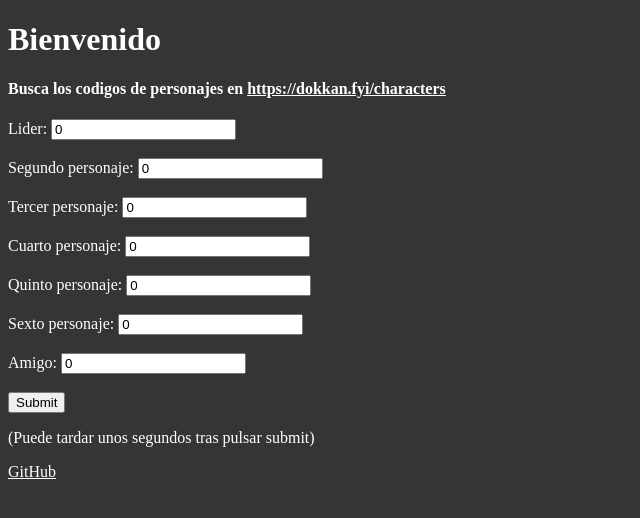
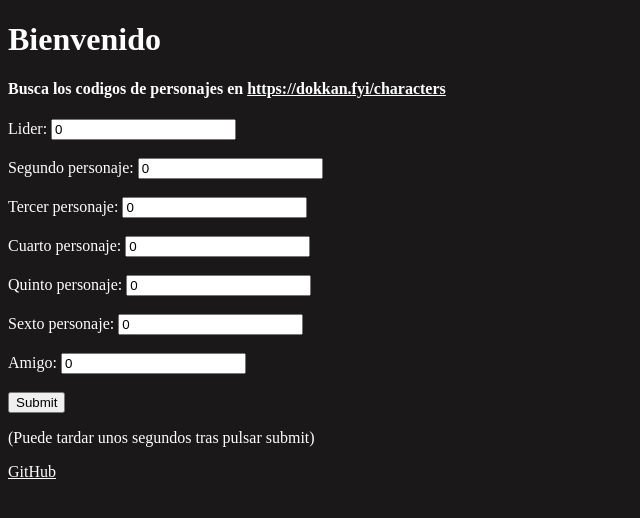
Before and after one commit to Maquinero123456/dokkanBestOrderWeb, a FastAPI app: page /home in a window 1280 px wide. Shown: the top 518 px of the page, without its empty margins (0-640 px from the left). Run offline with FastAPI, Linux system fonts and the light colour scheme.

Commit message:
Mejor color fondo

```diff
--- a/static/index.css
+++ b/static/index.css
@@ -1,6 +1,6 @@
 
 body {
-    --color-bg: rgb(53,53,53);
+    --color-bg: rgb(26, 24, 24);
     --color-text: rgb(255, 255, 255);
 }
 
--- a/static/team.css
+++ b/static/team.css
@@ -1,6 +1,6 @@
 
 body {
-    --color-bg: rgb(53,53,53);
+    --color-bg: rgb(26, 24, 24);
     --color-text: rgb(255, 255, 255);
 }
 
```
